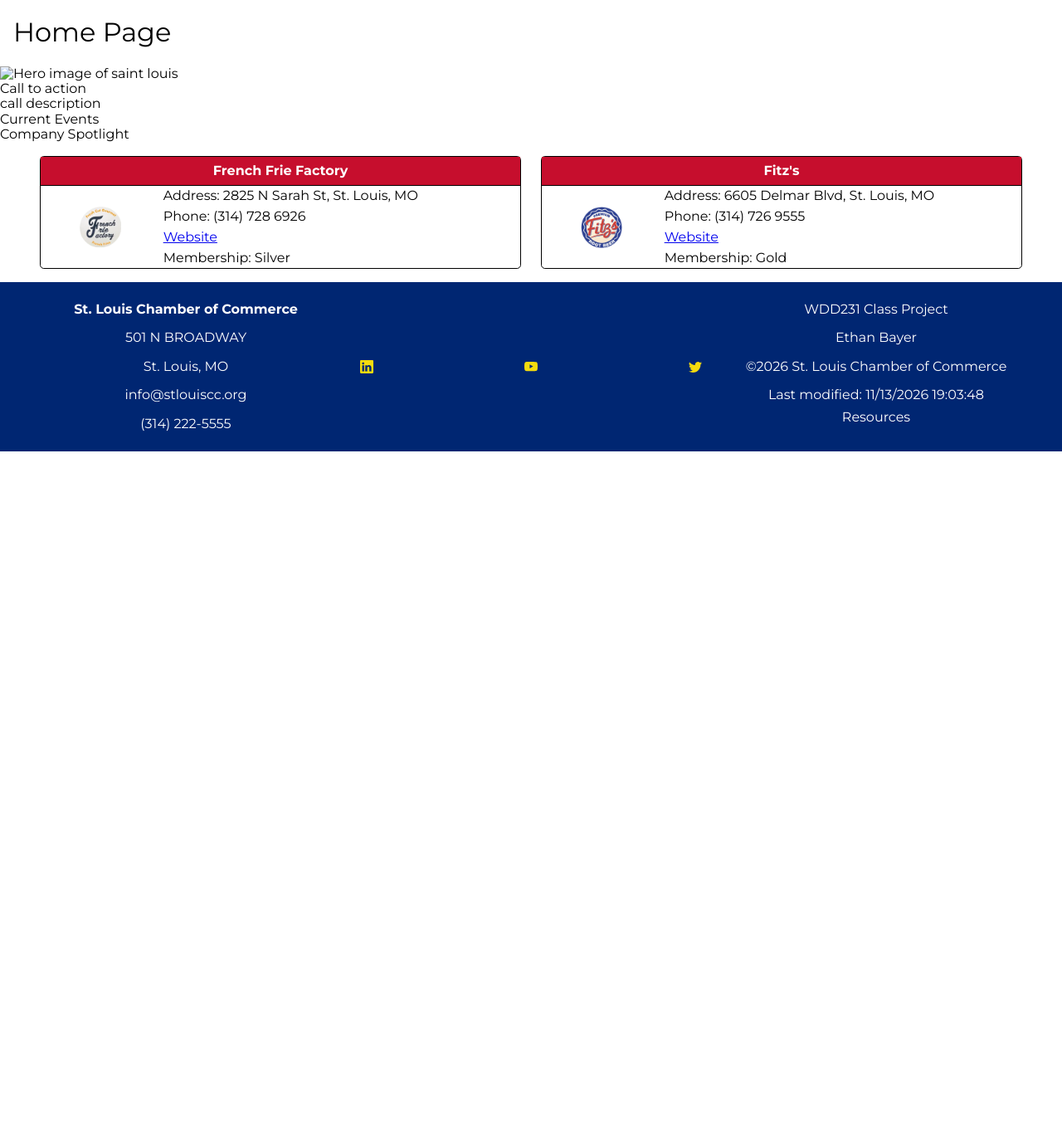
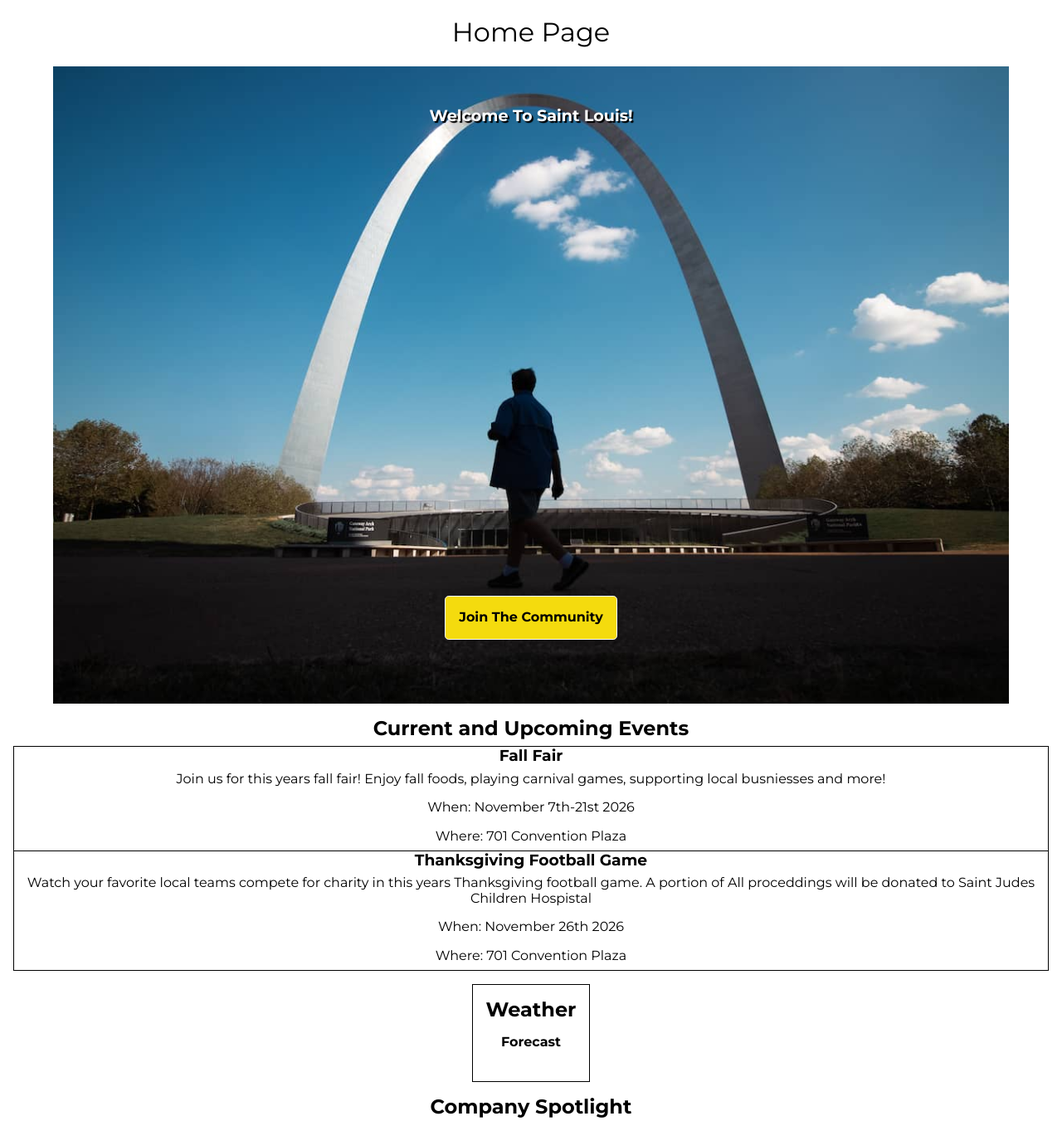
Before and after one commit to ShewnaEthan/wdd231, a plain HTML site: page chamber/index.html in a window 1280 px wide. Shown: the part 80-1431 px from the top of the page at 83% size. Before the commit the page ends 800 px from the top, so only its background shows below. Drawn offline with Linux system fonts and the light colour scheme; no server answers.

Commit message:
chamber home page and directory improvments

```diff
--- a/chamber/data/members.json
+++ b/chamber/data/members.json
@@ -17,7 +17,7 @@
             "membership" : "Member"
         },
         {
-            "company" : "Chocolate Chocolate Chocolate Company",
+            "company" : "Chocolate Company",
             "address" : "5025 Pattison Ave. St. Louis, MO",
             "phone" : "1-888 222 7710",
             "url" : "https://www.chocolatechocolate.com/",
--- a/chamber/index.html
+++ b/chamber/index.html
@@ -24,6 +24,7 @@
     <script defer src="scripts/getdates.js"></script>
     <script defer src="scripts/navigation.js"></script>
     <script defer src="scripts/spotlight.js"></script>
+    <script defer src="scripts/weather.js"></script>
 </head>
 
 <body>
@@ -48,17 +49,42 @@
     <main>
         <h1>Home Page</h1>
         <div class="hero">
-            <img alt="Hero image of saint louis">
-        <h2>Call to action</h2>
-        <p>call description</p>
-        <a></a>
+            <img alt=" Hero image of saint louis" src="images/hero-large.jpg">
+            <div class="call">
+                <h2><strong>Welcome To Saint Louis!</strong></h2>
+                <a href="#"><strong>Join The Community</strong></a>
+            </div>
+            <a></a>
         </div>
-        <h2>Current Events</h2>
-        <div id="weather"></div>
-        <h2>Company Spotlight</h2>
+        <div class="current-events">
+            <h2><strong>Current and Upcoming Events</strong></h2>
+            <div class="event-1">
+                <h3><strong>Fall Fair</strong></h3>
+                <p>Join us for this years fall fair! Enjoy fall foods, playing carnival games, supporting local busniesses and more!</p>
+                <p>When: November 7th-21st 2026</p>
+                <p>Where: 701 Convention Plaza</p>
+            </div>
+            <div class="event-2">
+                <h3><strong>Thanksgiving Football Game</strong></h3>
+                <p>Watch your favorite local teams compete for charity in this years Thanksgiving football game. A portion of All proceddings will be donated to Saint Judes Children Hospistal</p>
+                <p>When: November 26th 2026</p>
+                <p>Where: 701 Convention Plaza</p>
+            </div>
+            </div>
+        </div>
+        <div id="weather">
+            <h2><strong>Weather</strong></h2>
+            <img id="weather-icon" src="" alt="">
+            <p id="description"></p>
+            <p id="temperature"></p>
+            <p><strong>Forecast</strong></p>
+            <p id="dayone"></p>
+            <p id="daytwo"></p>
+            <p id="daythree"></p>
+        </div>
+        <h2><strong>Company Spotlight</strong></h2>
         <div id="spotlight" class="card-holder grid">
         </div>
-
     </main>
     <footer>
         <div class="footer-left">
--- a/chamber/scripts/spotlight.js
+++ b/chamber/scripts/spotlight.js
@@ -7,7 +7,6 @@
             throw new Error(`Request failed with status ${response.status}`);
         };
         const data = await response.json();
-        console.log(data);
         displayRandomMembers(data.chamberMembers, Math.random() * (3 - 1) + 1)
     }
     catch (error) {
@@ -34,7 +33,14 @@
         address.innerHTML = `Address: ${filiteredMembers[diplayIndex].address}`;
         phone.innerHTML = `Phone: ${filiteredMembers[diplayIndex].phone}`;
         membershipLVL.innerHTML = `Membership: ${filiteredMembers[diplayIndex].membership}`;
-        membershipLVL.classList.add("membership")
+        membershipLVL.classList.add("membership");
+
+        company.classList.add("grid-item");
+        address.classList.add("grid-item");
+        phone.classList.add("grid-item");
+        membershipLVL.classList.add("grid-item");
+        url.classList.add("grid-item");
+        image.classList.add("grid-item");
 
         url.innerHTML = "Website";
         url.setAttribute("href", filiteredMembers[diplayIndex].url)
--- /dev/null
+++ b/chamber/scripts/weather.js
@@ -0,0 +1,75 @@
+const myGraphic = document.querySelector("#weather-icon")
+const myDescription = document.querySelector("#description")
+const myTemperature = document.querySelector("#temperature")
+const forecast1 = document.querySelector("#dayone")
+const forecast2 = document.querySelector("#daytwo")
+const forecast3 = document.querySelector("#daythree")
+
+const myDailyKey = "82f94dc031f310572cf9404e525ef2e2"
+const myLat = "38.62393807776302"
+const myLong = "-90.23573568525524"
+const forecastDays = 3
+
+const myDailyURL = `https://api.openweathermap.org/data/2.5/weather?lat=${myLat}&lon=${myLong}&appid=${myDailyKey}&units=imperial`
+const myForecastURL = `https://pro.openweathermap.org/data/2.5/forecast?lat=${myLat}&lon=${myLong}&appid=${myDailyKey}&units=imperial`
+
+getTodaysData()
+getForecastData()
+
+async function getTodaysData() {
+    try {
+        const response = await fetch(myDailyURL);
+        if (response.ok) {
+            const data = await response.json();
+            console.log(data)
+            displayTodaysResults(data)
+        }
+        else {
+            throw Error(await response.text())
+        }
+    }
+    catch (error)
+    {
+        console.log(error);
+    }
+}
+
+async function getForecastData() {
+    try {
+        const response = await fetch(myForecastURL);
+        if (response.ok) {
+            const data = await response.json();
+            console.log(data);
+            displayForecastResults(data)
+        }
+        else {
+            throw Error(await response.text())
+        }
+    }
+    catch (error)
+    {
+        console.log(error);
+    }
+}
+
+function displayTodaysResults(data) {
+    const iconsrc = `https://openweathermap.org/img/wn/${data.weather[0].icon}@2x.png`
+    myGraphic.setAttribute("src", iconsrc);
+    myGraphic.setAttribute("alt", data.weather[0].description)
+    myDescription.innerHTML = data.weather[0].description
+    myTemperature.innerHTML = `${data.main.temp}&deg;F`
+}
+
+function displayForecastResults(data) {
+    let currentDateTime = data.list[0].dt_txt
+    let currentDate = currentDateTime.split(" ")
+    forecast1.innerHTML = `${currentDate[0]} ${Math.floor(data.list[0].main.temp)}&deg;F`
+
+    currentDateTime = data.list[8].dt_txt
+    currentDate = currentDateTime.split(" ")
+    forecast2.innerHTML = `${currentDate[0]} ${Math.floor(data.list[8].main.temp)}&deg;F`
+
+    currentDateTime = data.list[16].dt_txt
+    currentDate = currentDateTime.split(" ")
+    forecast3.innerHTML = `${currentDate[0]} ${Math.floor(data.list[16].main.temp)}&deg;F`
+}
--- a/chamber/styles/larger.css
+++ b/chamber/styles/larger.css
@@ -1,8 +1,4 @@
 @media only screen and (min-width: 600px) {
-    * {
-        font-size: medium;
-    }
-
     header {
         justify-content: space-around;
         align-items: center;
@@ -27,5 +23,8 @@
     .list .card img {
         max-width: 50px;
     }
-
+    /* .grid .card h2,
+    .grid .card h3 {
+        height: 60px;
+    } */
 }
--- a/chamber/styles/small.css
+++ b/chamber/styles/small.css
@@ -6,12 +6,12 @@
     --stl-yellow: #f4db0e;
     --stl-blue: #002672;
     --stl-white: #fefefe;
+    --bord: 1px solid black;
 
     font-family: "Montserrat", sans-serif;
     font-optical-sizing: auto;
     font-weight: 400;
     font-style: normal;
-    font-size: small;
 }
 
 header {
@@ -32,7 +32,6 @@
 }
 
 .title {
-    /* grid-column: 1/2; */
     display: grid;
     grid-template-columns: auto auto 1fr;
 }
@@ -69,7 +68,7 @@
     display: block;
 }
 
-.navigation li.current{
+.navigation li.current {
     background-color: var(--stl-red);
     border-radius: .2rem;
 }
@@ -93,8 +92,59 @@
     content: "\00d7";
 }
 
-h1 {
-    margin-left: 1rem;
+h1,
+h2 {
+    text-align: center;
+}
+
+.hero {
+    position: relative;
+}
+
+.hero img {
+    width: 90%;
+    height: auto;
+    display: block;
+    justify-self: center;
+    max-width: 1200px;
+}
+
+.hero .call {
+    position: absolute;
+    display: flex;
+    justify-content: space-between;
+    flex-direction: column;
+    align-items: center;
+    width: 100%;
+    height: 90%;
+    top: 0;
+    left: 0;
+}
+
+.hero .call h2 {
+    justify-self: flex-start;
+    color: var(--stl-white);
+    padding: 1rem;
+    margin: 2rem;
+    text-shadow: 2px 2px 1px black;
+    font-size: larger;
+}
+
+.hero .call a {
+    text-align: center;
+    justify-self: flex-end;
+    padding: 1rem;
+    background-color: var(--stl-yellow);
+    color: black;
+    text-decoration: none;
+    border-radius: .3rem;
+    border: 1px solid var(--stl-white);
+}
+
+.hero .call a:hover {
+    background-color: var(--stl-red);
+    color: var(--stl-white);
+    border: var(--bord);
 }
 
 .btn-holder {
@@ -121,26 +171,21 @@
     display: grid;
     grid-template-columns: 1fr 3fr;
     /* grid-template-columns: auto repeat(4, 1fr); */
-    border: solid 1px black;
+    border: var(--bord);
     border-radius: .3rem;
+    min-height: 300px;
 }
 
-.grid .card h2 {
-    grid-column: 1/3;
-    text-align: center;
-    padding: .5rem .1rem;
-    border-bottom: 1px solid black;
-    background-color: var(--stl-red);
-    color: var(--stl-white);
-}
-
+.grid .card h2,
 .grid .card h3 {
     grid-column: 1/3;
     text-align: center;
-    padding: .5rem .1rem;
-    border-bottom: 1px solid black;
+    padding: 1.2rem .1rem 0 .1rem;
+    border-bottom: var(--bord);
     background-color: var(--stl-red);
     color: var(--stl-white);
+    border-top-left-radius: .2rem;
+    border-top-right-radius: .2rem;
 }
 
 .grid .card img {
@@ -156,6 +201,8 @@
 .grid .card a {
     grid-column: 2/3;
     padding: .2rem;
+    align-self: center;
+    justify-self: center;
 }
 
 .list {
@@ -167,11 +214,14 @@
     grid-template-columns: repeat(5, 1fr);
     text-align: center;
     align-items: center;
-    border-top: solid 1px black;
-    border-left: solid 1px black;;
-    border-right: solid 1px black;;
+    border-top: var(--bord);
+    border-left: var(--bord);
+    ;
+    border-right: var(--bord);
+    ;
     padding: .2rem;
     min-height: 85px;
+    min-width: 275px;
 }
 
 .list .card:nth-child(odd) {
@@ -179,9 +229,8 @@
 }
 
 .list:last-child {
-    border-bottom: solid 1px black;;
+    border-bottom: var(--bord);
 }
-
 
 .list .card p,
 .list .card a {
@@ -200,6 +249,59 @@
     display: none;
 }
 
+.current-events {
+    justify-content: center;
+    align-items: center;
+    margin: 1rem;
+}
+
+.current-events h2{
+    margin: .5rem;
+
+}
+
+#weather {
+    display: grid;
+    max-width: fit-content;
+    margin: 1rem auto;
+    border: var(--bord);
+    padding: 1rem;
+}
+
+#weather img {
+    display: block;
+    justify-self: center;
+}
+
+#weather p {
+    text-align: center;
+    padding: .2rem;
+}
+
+.event-1,
+.event-2 {
+    display: flex;
+    flex-direction: column;
+    justify-content: space-around;
+    min-height: 100px;
+    text-align: center;
+}
+
+.event-1 {
+    border-top: var(--bord);
+    border-left: var(--bord);
+    border-right: var(--bord);
+}
+
+.event-2 {
+    border: var(--bord);
+}
+
+.event-1 p,
+.event-2 p {
+    margin: .5rem;
+}
+
 footer {
     display: grid;
     grid-template-columns: 1fr 1fr 1fr;
@@ -210,7 +312,9 @@
     color: var(--stl-white);
 }
 
-.footer-left p, .footer-right p, .footer-right a{
+.footer-left p,
+.footer-right p,
+.footer-right a {
     padding: .5rem;
 }
 
@@ -231,3 +335,9 @@
     height: 16px;
     padding: .1rem;
 }
+
+@media only screen and (max-width: 600px) {
+    * {
+        font-size: .9rem;
+    }
+}
```
Also changed, not shown: chamber/scripts/companies.js (+8 -1 lines), chamber/images/hero-large.jpg (added).
